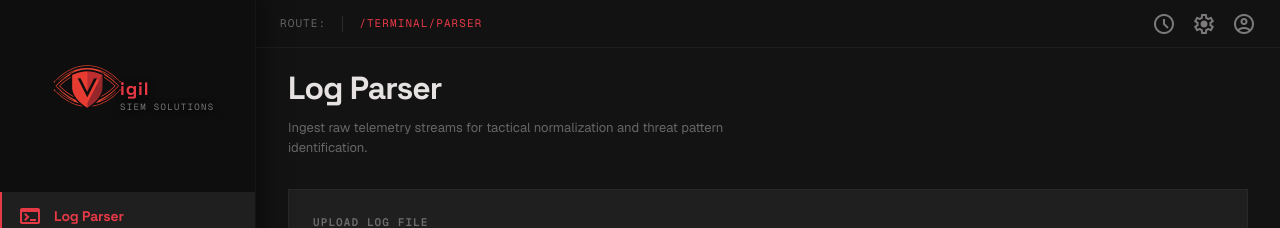
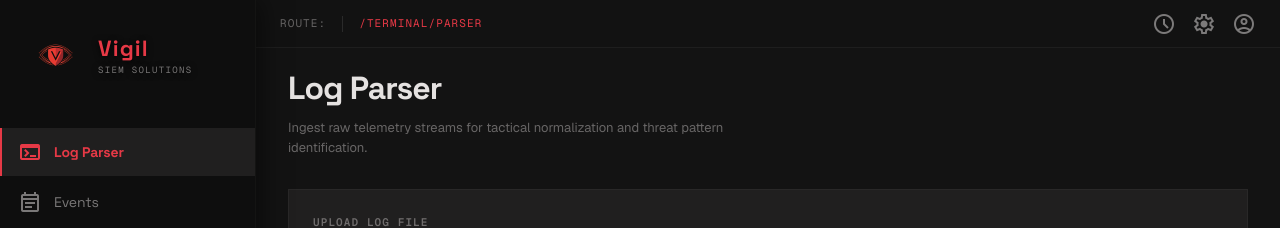
Before and after one commit to project-vigil-knighthacks/vigil, a Next.js app in the folder frontend/: page / in a window 1280 px wide. Shown: the top 228 px of the page. Built offline with nearby package versions, Linux system fonts and the light colour scheme; no server answers.

Commit message:
Update top left logo and title

```diff
--- a/frontend/app/components/Sidebar.tsx
+++ b/frontend/app/components/Sidebar.tsx
@@ -34,11 +34,6 @@ export function Sidebar() {
       .catch(() => setBackendStatus('disconnected'));
   }, []);
 
-  // Close sidebar on route change (mobile nav tap)
-  useEffect(() => {
-    setMobileOpen(false);
-  }, [pathname]);
-
   const routeLabel = routeLabels[pathname] ?? pathname;
 
   return (
@@ -57,13 +52,13 @@ export function Sidebar() {
           <Image
             src="/images/logo.png"
             alt="Vigil"
-            width={128}
-            height={128}
+            width={64}
+            height={64}
             className={styles.logoImage}
             priority
           />
           <div className={styles.logoTextBlock}>
-            <span className={styles.logoText}>igil</span>
+            <span className={styles.logoText}>Vigil</span>
             <span className={styles.logoSubtext}>SIEM Solutions</span>
           </div>
         </div>
@@ -73,6 +68,7 @@ export function Sidebar() {
             <Link
               key={href}
               href={href}
+              onClick={() => setMobileOpen(false)}
               className={`${styles.navLink} ${pathname === href ? styles.navLinkActive : ''}`}
             >
               <span className={`material-symbols-outlined ${styles.navIcon}`}>{icon}</span>
--- a/frontend/app/siem.module.css
+++ b/frontend/app/siem.module.css
@@ -105,16 +105,15 @@
   padding: 1.5rem;
   display: flex;
   align-items: center;
-  gap: 0.75rem;
+  gap: 0.625rem;
 }
 
 .logoImage {
-  width: 128px;
-  height: 128px;
+  width: 64px;
+  height: 64px;
   object-fit: contain;
   flex-shrink: 0;
   mix-blend-mode: screen;
-  margin-right: -52px; /* extends into text area so text overlays logo */
 }
 
 .logoMark {
@@ -133,20 +132,18 @@
 .logoTextBlock {
   display: flex;
   flex-direction: column;
-  gap: 0.1rem;
-  position: relative;
-  z-index: 1;
-  margin-left: 0.5rem;
+  justify-content: center;
+  gap: 0.15rem;
+  align-items: flex-start;
 }
 
 .logoText {
-  font-size: 1.125rem;
+  font-size: 1.375rem;
   font-weight: 700;
   color: #e63946;
   letter-spacing: 0.05em;
   line-height: 1.2;
   text-shadow: 0 1px 6px rgba(0, 0, 0, 0.9);
-  margin-top: 1rem;
 }
 
 .logoSubtext {
```
Also changed, not shown: 1 other file (tests, documents, lock files or other folders).
